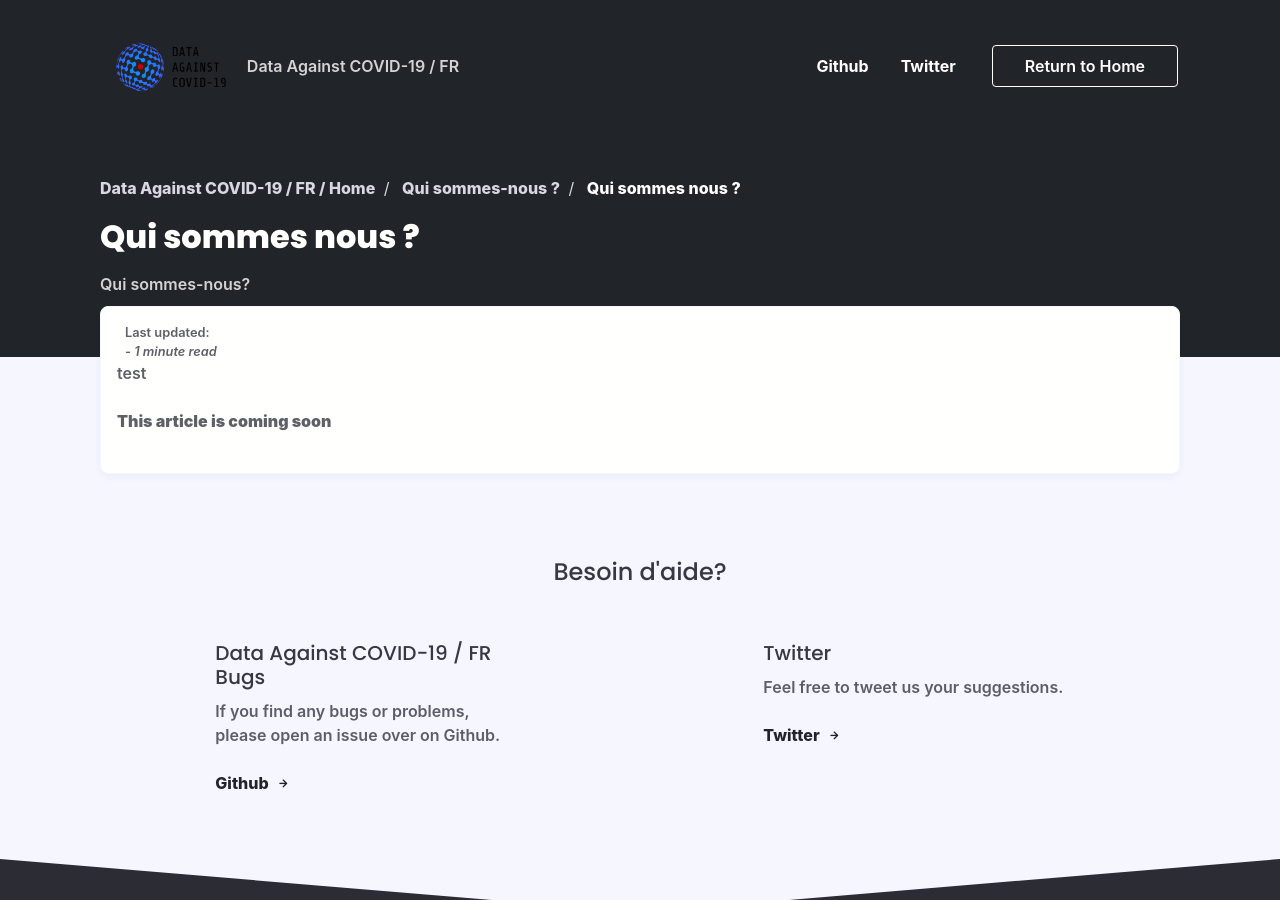
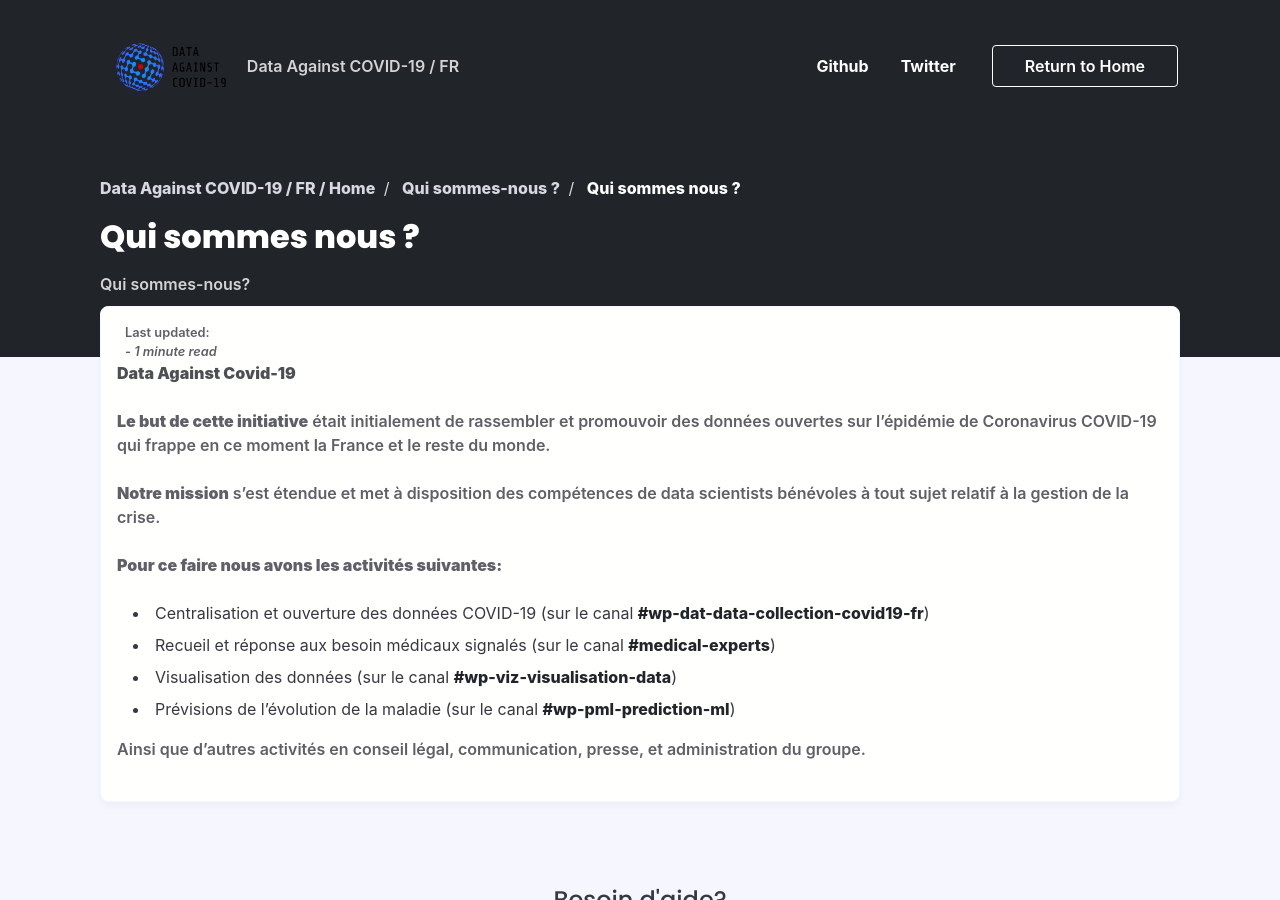
Before and after one commit to opencovid19-fr/opencovid19-fr.github.io, a Jekyll site: the page built from _posts/Qui sommes nous/2020-02-01-qui-sommes-nous.md, in a window 1280 px wide and 900 px high. Built offline with Jekyll 4.4.1, drawn with Linux system fonts in a browser that asks for light colours; nearby versions of some CDN libraries; some web fonts are replaced; comment, search, counter and statistics services are not loaded.

Commit message:
Ajout de texte explicatif
Ajout basé sur la réponse de /community

```diff
--- a/_posts/Qui sommes nous/2020-02-01-qui-sommes-nous.md
+++ b/_posts/Qui sommes nous/2020-02-01-qui-sommes-nous.md
@@ -7,6 +7,16 @@ author: mac
 short-description: Qui sommes-nous?
 ---
 
-test
+[**Data Against Covid-19**](https://join.slack.com/t/dataagainstcovid-19/shared_invite/zt-cgsplso2-LIvWeRHlf1ZFIrh~SPj~IA)
 
-**This article is coming soon**
+**Le but de cette initiative** était initialement de rassembler et promouvoir des données ouvertes sur l'épidémie de Coronavirus COVID-19 qui frappe en ce moment la France et le reste du monde.
+
+**Notre mission** s’est étendue et met à disposition des compétences de data scientists bénévoles à tout sujet relatif à la gestion de la crise.
+
+**Pour ce faire nous avons les activités suivantes:**
+- Centralisation et ouverture des données COVID-19 (sur le canal [#wp-dat-data-collection-covid19-fr](https://app.slack.com/client/TUQTGE7FU/CV3M7RE8Y/thread/CV3M7RE8Y-1585336854.107000))
+- Recueil et réponse aux besoin médicaux signalés (sur le canal [#medical-experts](https://app.slack.com/client/TUQTGE7FU/C01056Y0Y8G/thread/CV3M7RE8Y-1585336854.107000))
+- Visualisation des données (sur le canal [#wp-viz-visualisation-data](https://app.slack.com/client/TUQTGE7FU/C01056WN68G/thread/CV3M7RE8Y-1585336854.107000))
+- Prévisions de l’évolution de la maladie (sur le canal [#wp-pml-prediction-ml](https://app.slack.com/client/TUQTGE7FU/C010553SVKN/thread/CV3M7RE8Y-1585336854.107000))
+
+Ainsi que d'autres activités en conseil légal, communication, presse, et administration du groupe.
```
